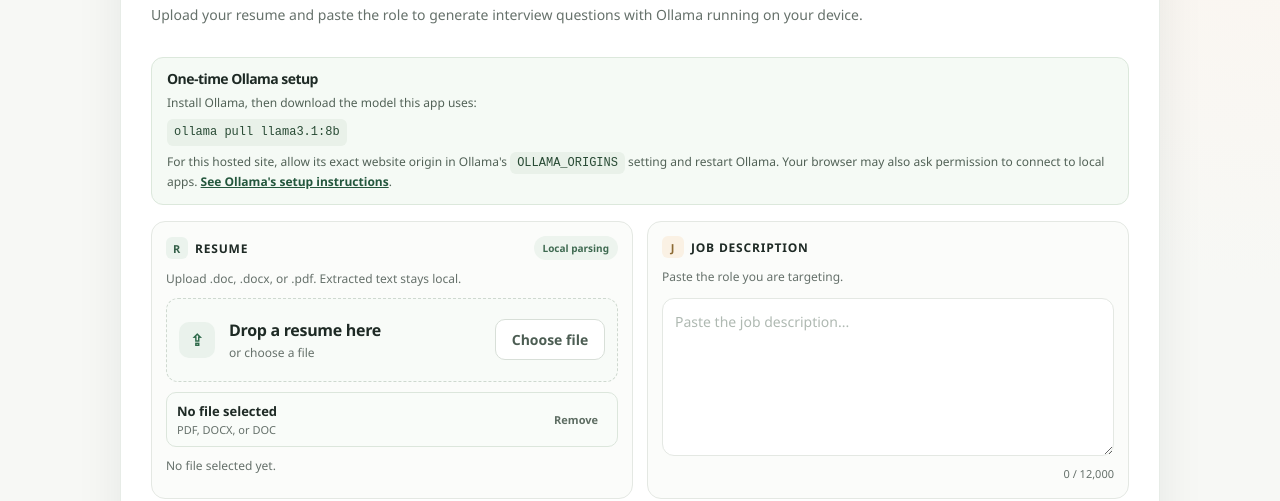
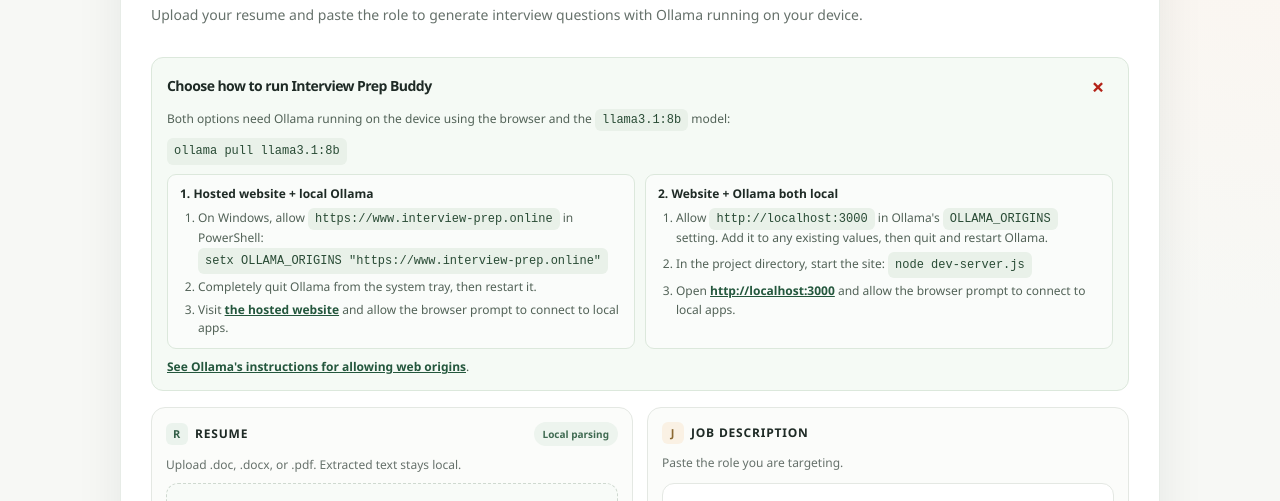
Before and after one commit to Jayant-Jeet/interview-prep-buddy, a plain HTML site: page index.html in a window 1280 px wide. Shown: the part 221-722 px from the top of the page. Drawn offline with nearby package versions, Linux system fonts and the light colour scheme; no server answers; a script that the page names is missing.

Commit message:
Enhance README and UI for Ollama setup instructions; add toggle functionality for setup notes

```diff
--- a/app.js
+++ b/app.js
@@ -5,6 +5,9 @@
 
 const form = document.querySelector("#profile-form");
 const appCard = document.querySelector(".app-card");
+const ollamaSetupNote = document.querySelector(".ollama-setup-note");
+const ollamaSetupCloseButton = document.querySelector("#ollama-setup-close");
+const ollamaSetupOpenButton = document.querySelector("#ollama-setup-open");
 const resumeInput = document.querySelector("#resume-input");
 const resumeFileInput = document.querySelector("#resume-file");
 const resumeFileStatus = document.querySelector("#resume-file-status");
@@ -50,6 +53,16 @@
 let pdfLoaderPromise = null;
 
 submitButton.disabled = true;
+ollamaSetupCloseButton.addEventListener("click", () => {
+  ollamaSetupNote.hidden = true;
+  ollamaSetupOpenButton.hidden = false;
+  ollamaSetupOpenButton.focus();
+});
+ollamaSetupOpenButton.addEventListener("click", () => {
+  ollamaSetupNote.hidden = false;
+  ollamaSetupOpenButton.hidden = true;
+  ollamaSetupCloseButton.focus();
+});
 if (feedbackShell) {
   feedbackShell.hidden = true;
 }
--- a/index.html
+++ b/index.html
@@ -40,11 +40,35 @@
 
         <section class="workspace">
           <aside class="ollama-setup-note" aria-labelledby="ollama-setup-heading">
-            <h2 id="ollama-setup-heading">One-time Ollama setup</h2>
-            <p>Install Ollama, then download the model this app uses:</p>
-            <code>ollama pull llama3.1:8b</code>
-            <p>For this hosted site, allow its exact website origin in Ollama's <code>OLLAMA_ORIGINS</code> setting and restart Ollama. Your browser may also ask permission to connect to local apps. <a href="https://docs.ollama.com/faq" target="_blank" rel="noopener noreferrer">See Ollama's setup instructions</a>.</p>
+            <div class="ollama-setup-heading">
+              <h2 id="ollama-setup-heading">Choose how to run Interview Prep Buddy</h2>
+              <button id="ollama-setup-close" class="setup-toggle setup-close" type="button" aria-label="Close Ollama setup instructions" title="Close setup">
+                <span aria-hidden="true">×</span>
+              </button>
+            </div>
+            <p>Both options need Ollama running on the device using the browser and the <code>llama3.1:8b</code> model:</p>
+            <code class="setup-command">ollama pull llama3.1:8b</code>
+            <div class="ollama-run-options">
+              <section class="ollama-run-option" aria-labelledby="hosted-ollama-heading">
+                <h3 id="hosted-ollama-heading">1. Hosted website + local Ollama</h3>
+                <ol>
+                  <li>On Windows, allow <code>https://www.interview-prep.online</code> in PowerShell:<br><code class="setup-command">setx OLLAMA_ORIGINS "https://www.interview-prep.online"</code></li>
+                  <li>Completely quit Ollama from the system tray, then restart it.</li>
+                  <li>Visit <a href="https://www.interview-prep.online">the hosted website</a> and allow the browser prompt to connect to local apps.</li>
+                </ol>
+              </section>
+              <section class="ollama-run-option" aria-labelledby="local-ollama-heading">
+                <h3 id="local-ollama-heading">2. Website + Ollama both local</h3>
+                <ol>
+                  <li>Allow <code>http://localhost:3000</code> in Ollama's <code>OLLAMA_ORIGINS</code> setting. Add it to any existing values, then quit and restart Ollama.</li>
+                  <li>In the project directory, start the site: <code class="setup-command">node dev-server.js</code></li>
+                  <li>Open <a href="http://localhost:3000">http://localhost:3000</a> and allow the browser prompt to connect to local apps.</li>
+                </ol>
+              </section>
+            </div>
+            <p><a href="https://docs.ollama.com/faq#how-can-i-allow-additional-web-origins-to-access-ollama" target="_blank" rel="noopener noreferrer">See Ollama's instructions for allowing web origins</a>.</p>
           </aside>
+          <button id="ollama-setup-open" class="setup-toggle setup-reopen" type="button" hidden>Show Ollama setup</button>
 
           <form id="profile-form" novalidate>
             <div class="input-grid">
--- a/styles.css
+++ b/styles.css
@@ -162,7 +162,7 @@
 
 .ollama-setup-note {
   display: grid;
-  gap: 7px;
+  gap: 9px;
   margin-bottom: 16px;
   padding: 13px 15px;
   border: 1px solid #dce8dc;
@@ -173,18 +173,107 @@
   line-height: 1.55;
 }
 
+.ollama-setup-note[hidden],
+.setup-reopen[hidden] {
+  display: none;
+}
+
+.ollama-setup-heading {
+  display: flex;
+  align-items: center;
+  justify-content: space-between;
+  gap: 12px;
+}
+
 .ollama-setup-note h2 {
   color: var(--ink);
   font-size: 14px;
 }
 
+.setup-toggle {
+  flex: 0 0 auto;
+  border: 1px solid #cbdccd;
+  border-radius: 6px;
+  padding: 4px 8px;
+  background: #fff;
+  color: var(--green-dark);
+  font: inherit;
+  font-size: 11px;
+  font-weight: 700;
+  cursor: pointer;
+}
+
+.setup-toggle:hover {
+  background: #e9f1e9;
+}
+
+.setup-toggle:focus-visible {
+  outline: 2px solid var(--green);
+  outline-offset: 2px;
+}
+
+.setup-close {
+  display: inline-grid;
+  width: 30px;
+  height: 30px;
+  place-items: center;
+  padding: 0;
+  border: 0;
+  background: transparent;
+  color: #b42318;
+  font-size: 22px;
+  line-height: 1;
+}
+
+.setup-close:hover {
+  background: transparent;
+  color: #912018;
+}
+
+.setup-reopen {
+  margin: 0 0 16px;
+}
+
+.ollama-run-options {
+  display: grid;
+  grid-template-columns: repeat(2, minmax(0, 1fr));
+  gap: 10px;
+}
+
+.ollama-run-option {
+  min-width: 0;
+  padding: 10px 12px;
+  border: 1px solid #dce8dc;
+  border-radius: 9px;
+  background: rgba(255, 255, 255, 0.55);
+}
+
+.ollama-run-option h3 {
+  color: var(--ink);
+  font-size: 12px;
+}
+
+.ollama-run-option ol {
+  margin: 6px 0 0;
+  padding-left: 18px;
+}
+
+.ollama-run-option li + li {
+  margin-top: 4px;
+}
+
 .ollama-setup-note code {
-  width: fit-content;
   border-radius: 6px;
   padding: 4px 7px;
   background: #e9f1e9;
   color: #294b35;
   font-size: 12px;
+  overflow-wrap: anywhere;
+}
+
+.ollama-setup-note .setup-command {
+  display: inline-block;
+  width: fit-content;
 }
 
 .ollama-setup-note a {
@@ -926,6 +1015,7 @@
   .results,
   .intro { padding-left: 16px; padding-right: 16px; }
   .input-grid { grid-template-columns: 1fr; }
+  .ollama-run-options { grid-template-columns: 1fr; }
   .voice-controls { grid-template-columns: 1fr; }
   .file-trigger, .primary-button, .llm-indicator { width: 100%; }
 }
```
Also changed, not shown: 1 other file.
